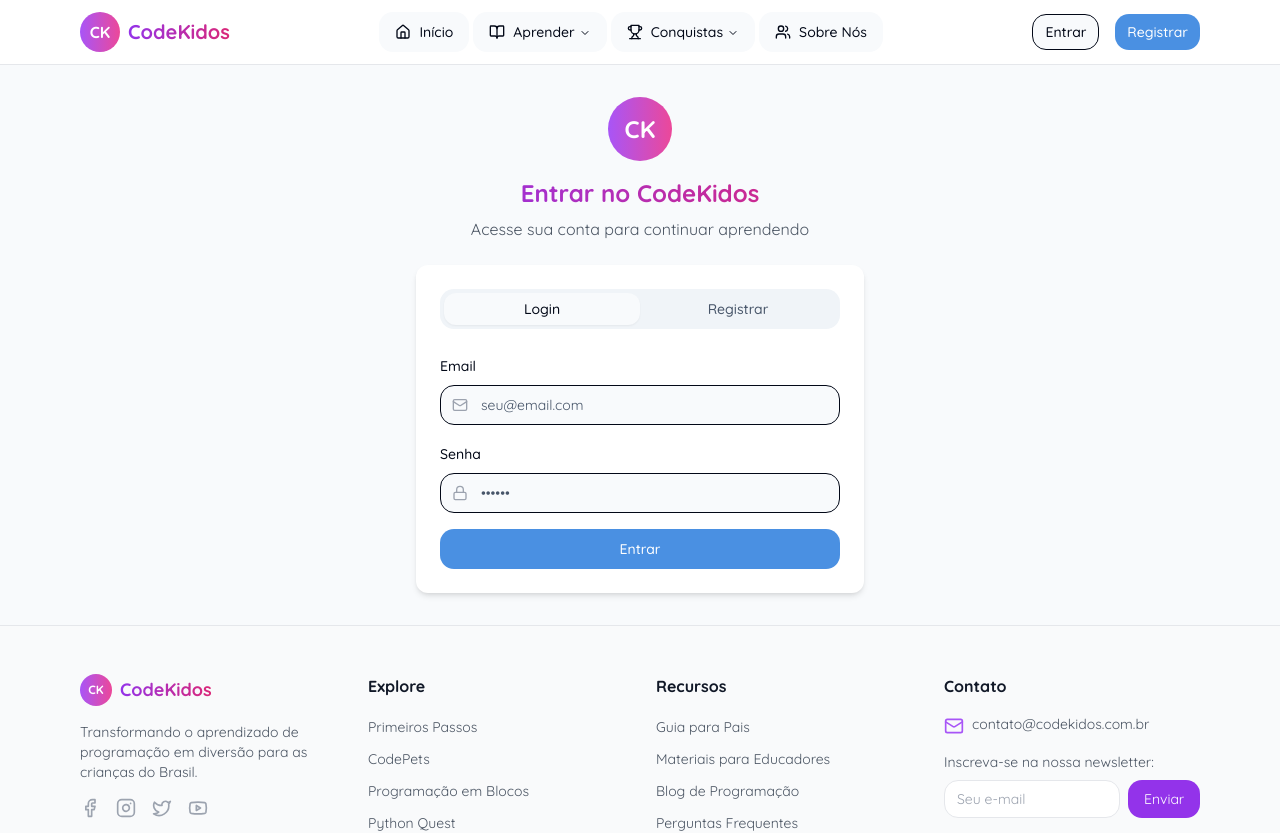
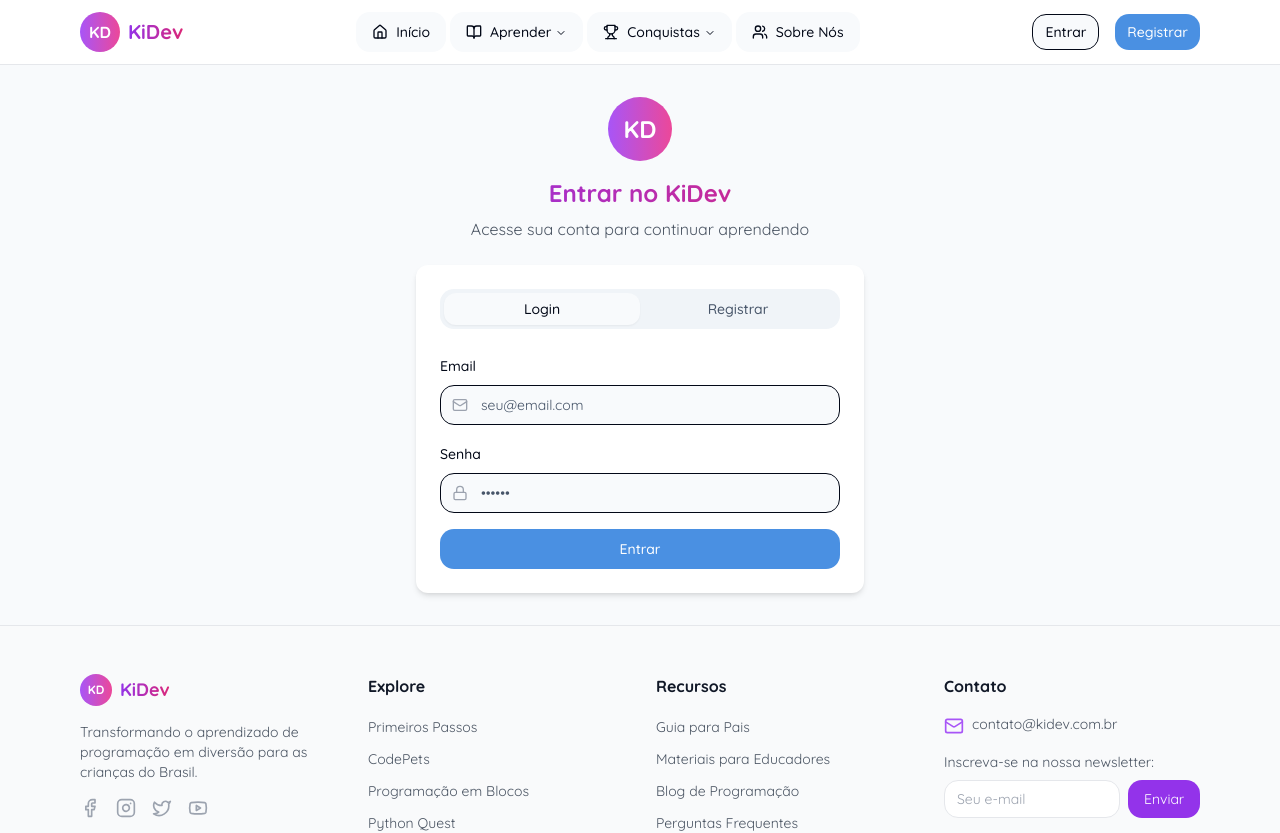
Before and after one commit to heliocmt/kidev, a React (Vite) app: page /auth in a window 1280 px wide. Shown: the top 833 px of the page. Built offline with nearby package versions, Linux system fonts and the light colour scheme.

Commit message:
Rename site to KiDev
Replaced all instances of 'CodeKidos' with 'KiDev' in the codebase.

```diff
--- a/src/components/Footer.tsx
+++ b/src/components/Footer.tsx
@@ -10,10 +10,10 @@ export const Footer = () => {
           <div>
             <div className="flex items-center gap-2 mb-4">
               <div className="h-8 w-8 rounded-full bg-gradient-to-r from-purple-500 to-pink-500 flex items-center justify-center">
-                <span className="font-bold text-white text-xs">CK</span>
+                <span className="font-bold text-white text-xs">KD</span>
               </div>
               <span className="text-lg font-bold bg-gradient-to-r from-purple-600 to-pink-600 bg-clip-text text-transparent">
-                CodeKidos
+                KiDev
               </span>
             </div>
             <p className="text-sm text-gray-600 mb-4">
@@ -93,7 +93,7 @@ export const Footer = () => {
               <li className="flex items-start gap-2">
                 <Mail className="h-5 w-5 text-purple-500 mt-0.5" />
                 <span className="text-sm text-gray-600">
-                  contato@codekidos.com.br
+                  contato@kidev.com.br
                 </span>
               </li>
               <li>
@@ -122,7 +122,7 @@ export const Footer = () => {
 
         <div className="border-t border-gray-200 mt-12 pt-6 flex flex-col md:flex-row justify-between">
           <p className="text-sm text-gray-500 mb-4 md:mb-0">
-            &copy; {new Date().getFullYear()} CodeKidos. Todos os direitos reservados.
+            &copy; {new Date().getFullYear()} KiDev. Todos os direitos reservados.
           </p>
           <div className="flex gap-6">
             <a href="#" className="text-sm text-gray-500 hover:text-purple-600">
--- a/src/components/Header.tsx
+++ b/src/components/Header.tsx
@@ -1,4 +1,3 @@
-
 import { useState } from "react";
 import { Link, useNavigate } from "react-router-dom";
 import {
@@ -50,7 +49,6 @@ export const Header = () => {
     setIsMenuOpen(false);
   };
 
-  // Get initials from email for avatar
   const getInitials = () => {
     if (!user) return "?";
     const email = user.email || "";
@@ -62,14 +60,13 @@ export const Header = () => {
       <div className="max-w-6xl mx-auto px-4 py-3 flex items-center justify-between">
         <div className="flex items-center gap-2">
           <div className="h-10 w-10 rounded-full bg-gradient-to-r from-purple-500 to-pink-500 flex items-center justify-center">
-            <span className="font-bold text-white">CK</span>
+            <span className="font-bold text-white">KD</span>
           </div>
           <Link to="/" className="text-xl font-bold bg-gradient-to-r from-purple-600 to-pink-600 bg-clip-text text-transparent">
-            CodeKidos
+            KiDev
           </Link>
         </div>
 
-        {/* Desktop Navigation */}
         <div className="hidden md:block">
           <NavigationMenu>
             <NavigationMenuList>
@@ -199,7 +196,6 @@ export const Header = () => {
           )}
         </div>
 
-        {/* Mobile Menu Button */}
         <div className="md:hidden">
           <Button variant="ghost" size="icon" onClick={toggleMenu}>
             {isMenuOpen ? (
@@ -211,7 +207,6 @@ export const Header = () => {
         </div>
       </div>
 
-      {/* Mobile Menu */}
       {isMenuOpen && (
         <div className="md:hidden py-4 px-4 bg-white border-t absolute w-full z-50">
           <nav className="flex flex-col gap-2">
--- a/src/pages/Auth.tsx
+++ b/src/pages/Auth.tsx
@@ -117,11 +117,11 @@ const Auth = () => {
           <div className="text-center mb-6">
             <Link to="/" className="inline-block">
               <div className="h-16 w-16 rounded-full bg-gradient-to-r from-purple-500 to-pink-500 flex items-center justify-center mx-auto">
-                <span className="font-bold text-white text-2xl">CK</span>
+                <span className="font-bold text-white text-2xl">KD</span>
               </div>
             </Link>
             <h1 className="text-2xl font-bold mt-4 bg-gradient-to-r from-purple-600 to-pink-600 bg-clip-text text-transparent">
-              {activeTab === "login" ? "Entrar no CodeKidos" : "Criar Conta"}
+              {activeTab === "login" ? "Entrar no KiDev" : "Criar Conta"}
             </h1>
             <p className="text-gray-600 mt-2">
               {activeTab === "login"
```
